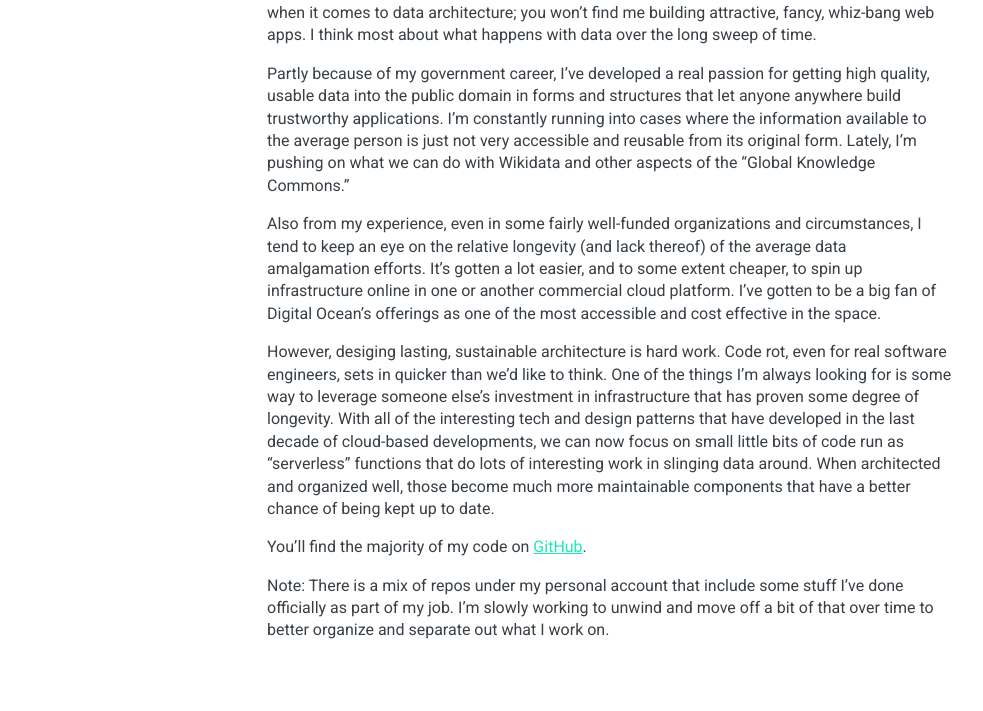
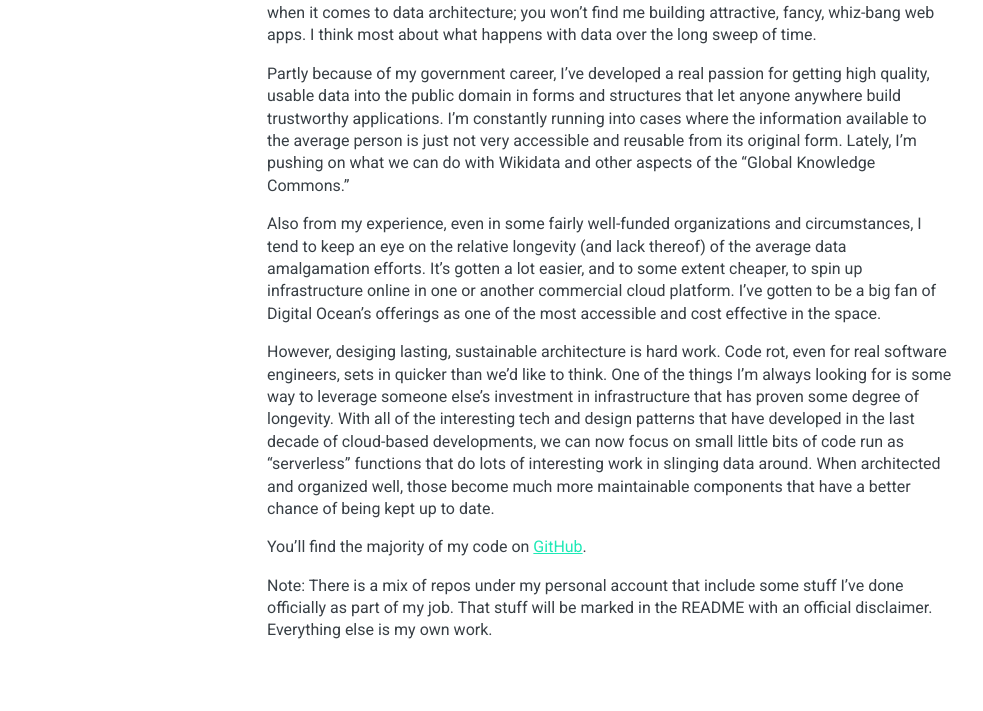
Before and after one commit to skybristol/sb, a plain HTML site: page posts/code/index.html in a window 1280 px wide. Shown: the part 297-1008 px from the top of the page, without its empty margins (148-1131 px from the left). Drawn offline with Linux system fonts and the light colour scheme.

Commit message:
Text changes

```diff
--- a/posts/code/index.html
+++ b/posts/code/index.html
@@ -120,7 +120,7 @@
 <p>Also from my experience, even in some fairly well-funded organizations and circumstances, I tend to keep an eye on the relative longevity (and lack thereof) of the average data amalgamation efforts. It&rsquo;s gotten a lot easier, and to some extent cheaper, to spin up infrastructure online in one or another commercial cloud platform. I&rsquo;ve gotten to be a big fan of Digital Ocean&rsquo;s offerings as one of the most accessible and cost effective in the space.</p>
 <p>However, desiging lasting, sustainable architecture is hard work. Code rot, even for real software engineers, sets in quicker than we&rsquo;d like to think. One of the things I&rsquo;m always looking for is some way to leverage someone else&rsquo;s investment in infrastructure that has proven some degree of longevity. With all of the interesting tech and design patterns that have developed in the last decade of cloud-based developments, we can now focus on small little bits of code run as &ldquo;serverless&rdquo; functions that do lots of interesting work in slinging data around. When architected and organized well, those become much more maintainable components that have a better chance of being kept up to date.</p>
 <p>You&rsquo;ll find the majority of my code on <a href="https://github.com/skybristol">GitHub</a>.</p>
-<p>Note: There is a mix of repos under my personal account that include some stuff I&rsquo;ve done officially as part of my job. I&rsquo;m slowly working to unwind and move off a bit of that over time to better organize and separate out what I work on.</p>
+<p>Note: There is a mix of repos under my personal account that include some stuff I&rsquo;ve done officially as part of my job. That stuff will be marked in the README with an official disclaimer. Everything else is my own work.</p>
 
 </div>
 </div>
```
Also changed, not shown: posts/about/index.html (+1 -1 lines).
